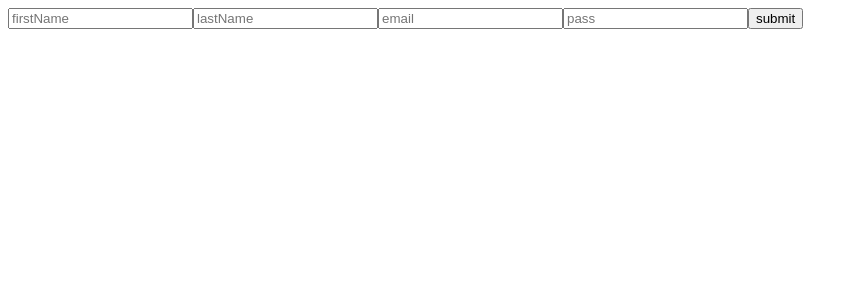
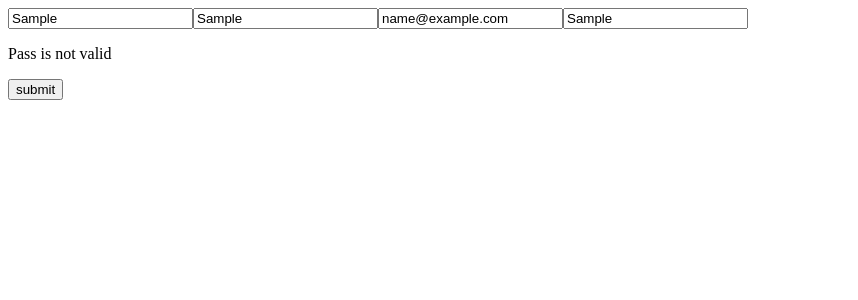
Before and after one commit to freshcodeAlice/fm-cra-first-project, a React (Create React App) app: page / in a window 1280 px wide. Both pictures are taken after typing "Sample", "Sample", "name@example.com", "Sample" into the empty fields and a click on the input "submit". Shown: the top 300 px of the page, without its empty margins (0-858 px from the left). Built offline with nearby package versions, Linux system fonts and the light colour scheme.

Commit message:
Formik validation + ErrorMessage

```diff
--- a/src/components/LoginForm/index.js
+++ b/src/components/LoginForm/index.js
@@ -1,6 +1,6 @@
 import React, { Component } from 'react';
 import { SCHEMA } from '../../schemas';
-import { Formik, Form, Field } from 'formik';
+import { Formik, Form, Field, ErrorMessage } from 'formik';
 
 
 const initialState = {
@@ -15,21 +15,27 @@ function SignUpForm (props) {
 
 
 const handleSubmitToFormik = (values,actions) => {
-   actions.resetForm();
+
 }
 
         return (
             <Formik
             initialValues={initialState}
             onSubmit={handleSubmitToFormik}
+            validationSchema={SCHEMA}
             >
                 {(formikProps)=>{
+                    console.log(formikProps);
                     return (
                         <Form>
                             <Field name="firstName" placeholder="firstName"/>
+                            <ErrorMessage name="firstName"/>
                             <Field name="lastName" placeholder="lastName"/>
+                            <ErrorMessage name="lastName"/>
                             <Field name="email" placeholder="email"/>
+                            <ErrorMessage name="email" component="p"/>
                             <Field name="pass" placeholder="pass"/>
+                            <ErrorMessage name="pass" component="p"/>
                             <input type='submit' value='submit'/>
                         </Form>)
                 }}
--- a/src/schemas/index.js
+++ b/src/schemas/index.js
@@ -3,6 +3,6 @@ import * as yup from 'yup';
 export const SCHEMA = yup.object({
     firstName: yup.string().min(1).max(30),
     lastName: yup.string().min(1).max(30),
-    email: yup.string().required().email(),
-    pass: yup.string().required().matches(/^(?=.*?[A-Z])(?=.*?[a-z])(?=.*?[0-9])(?=.*?[#?!@$ %^&*-]).{8,}$/),
+    email: yup.string().required().email('Email is not valid'),
+    pass: yup.string().required().matches(/^(?=.*?[A-Z])(?=.*?[a-z])(?=.*?[0-9])(?=.*?[#?!@$ %^&*-]).{8,}$/, 'Pass is not valid'),
 })
```
